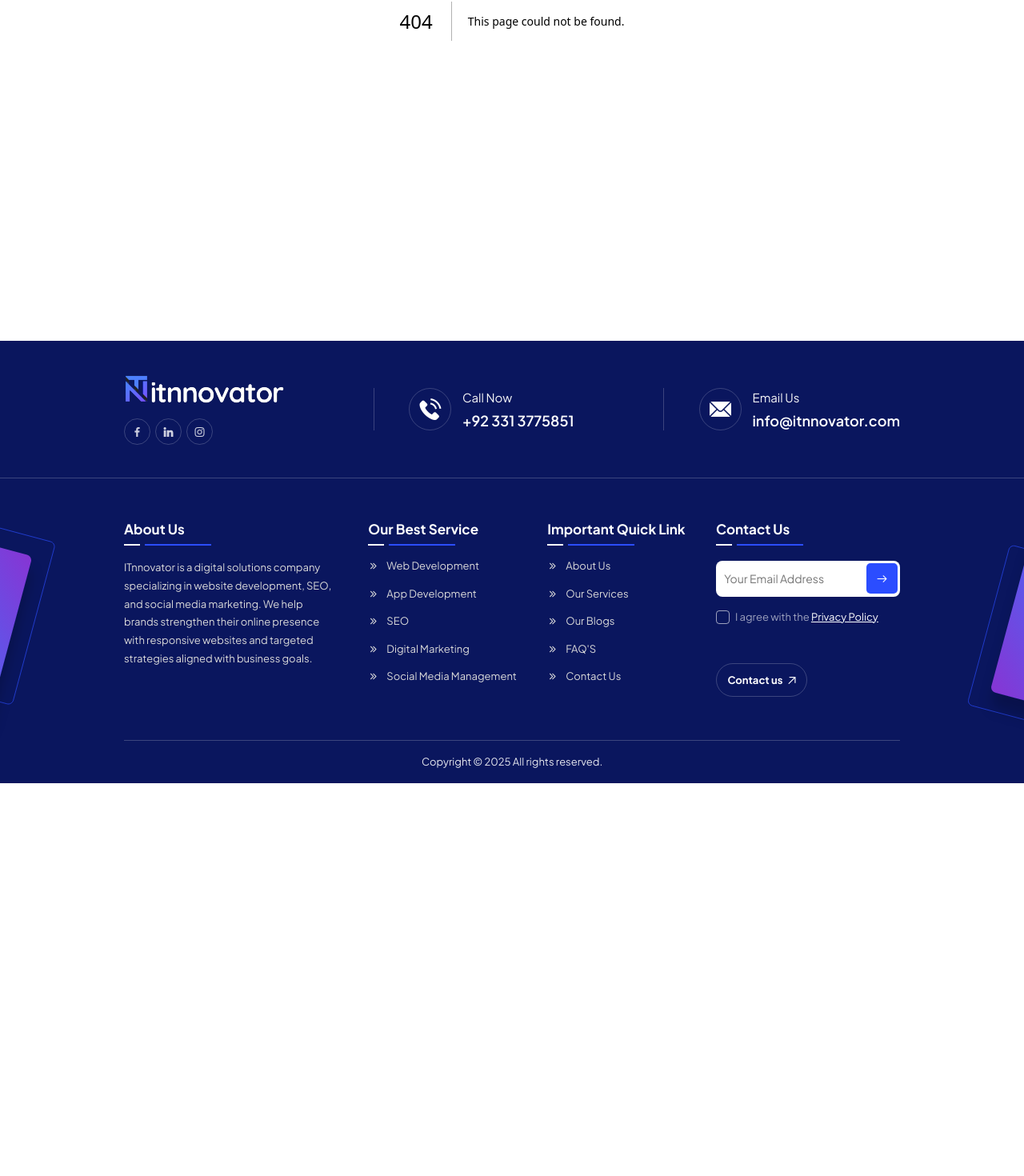
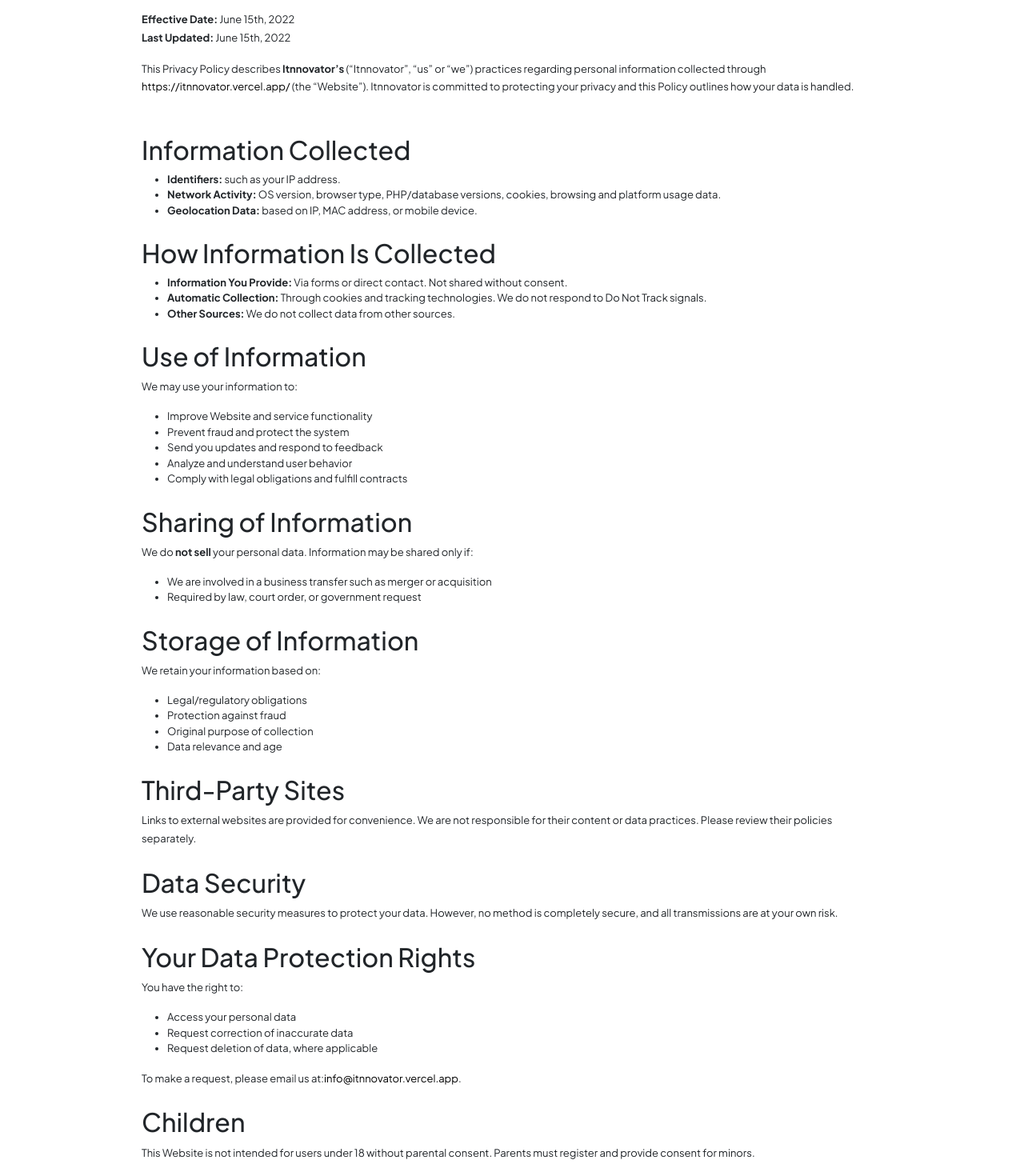
Before and after one commit to ITnnovator/ITnnovator.com, a Next.js app: page /privacypolicy in a window 1280 px wide. Before the commit this address had no page. Shown: the part 374-1844 px from the top of the page at 80% size. Before the commit the page ends 1353 px from the top, so only its background shows below. Built offline with nearby package versions, Linux system fonts and the light colour scheme.

Commit message:
comingsoon , career, privacypolicy pages create

```diff
--- a/app/blog/page.jsx
+++ b/app/blog/page.jsx
@@ -1,5 +1,6 @@
 
 import InnerBlogSection from "@/components/Blog/InnerBlogSection";
+import ComingSoon from "@/components/ComingSoon";
 import InnerBanner from "@/components/InnerBanner";
 
 export const metadata = {
@@ -15,6 +16,9 @@
 
       {/* <!-- Inner Banner --> */}
       {/* <InnerBlogSection /> */}
+
+
+      <ComingSoon />
     </>
   );
 }
--- /dev/null
+++ b/app/privacypolicy/page.jsx
@@ -0,0 +1,18 @@
+import InnerBanner from "@/components/InnerBanner";
+import PrivacyPolicy from "@/components/PrivacyPolicy/PrivacyPolicy";
+
+export const metadata = {
+  title: "Privacy Policy | ITnnovator",
+  description: "Learn more about our team and mission.",
+};
+
+export default function PrivacyPolicyPage() {
+  return (
+    <>
+      {/* Inner Banner */}
+      <InnerBanner title="Privacy Policy" />
+
+      <PrivacyPolicy />
+    </>
+  );
+}
--- a/components/Footer.jsx
+++ b/components/Footer.jsx
@@ -165,7 +165,7 @@
                                             <i className="flaticon-check-1"></i>
                                         </span>
                                         <span className="ul-checkbox-txt">
-                                            I agree with the <Link href="/">Privacy Policy</Link>
+                                            I agree with the <Link href="/privacypolicy">Privacy Policy</Link>
                                         </span>
                                     </label>
                                 </div>
--- /dev/null
+++ b/components/PrivacyPolicy/PrivacyPolicy.jsx
@@ -0,0 +1,145 @@
+import Link from "next/link";
+
+export default function PrivacyPolicy() {
+  return (
+    <>
+      <div className="container my-5">
+        <div className="row justify-content-center">
+          <div className="col-lg-10 privacy-policy-txt">
+            <h1 className="mb-4">Privacy Policy</h1>
+            <p>
+              <strong>Effective Date:</strong> June 15th, 2022
+              <br />
+              <strong>Last Updated:</strong> June 15th, 2022
+            </p>
+
+            <p>
+              This Privacy Policy describes <strong>Itnnovator’s</strong>{" "}
+              (“Itnnovator”, “us” or “we”) practices regarding personal
+              information collected through
+              <Link href="https://itnnovator.vercel.app/" target="_blank">
+                https://itnnovator.vercel.app/
+              </Link>{" "}
+              (the “Website”). Itnnovator is committed to protecting your
+              privacy and this Policy outlines how your data is handled.
+            </p>
+
+            <h2 className="mt-5">Information Collected</h2>
+            <ul>
+              <li>
+                <strong>Identifiers:</strong> such as your IP address.
+              </li>
+              <li>
+                <strong>Network Activity:</strong> OS version, browser type,
+                PHP/database versions, cookies, browsing and platform usage
+                data.
+              </li>
+              <li>
+                <strong>Geolocation Data:</strong> based on IP, MAC address, or
+                mobile device.
+              </li>
+            </ul>
+
+            <h2 className="mt-4">How Information Is Collected</h2>
+            <ul>
+              <li>
+                <strong>Information You Provide:</strong> Via forms or direct
+                contact. Not shared without consent.
+              </li>
+              <li>
+                <strong>Automatic Collection:</strong> Through cookies and
+                tracking technologies. We do not respond to Do Not Track
+                signals.
+              </li>
+              <li>
+                <strong>Other Sources:</strong> We do not collect data from
+                other sources.
+              </li>
+            </ul>
+
+            <h2 className="mt-4">Use of Information</h2>
+            <p>We may use your information to:</p>
+            <ul>
+              <li>Improve Website and service functionality</li>
+              <li>Prevent fraud and protect the system</li>
+              <li>Send you updates and respond to feedback</li>
+              <li>Analyze and understand user behavior</li>
+              <li>Comply with legal obligations and fulfill contracts</li>
+            </ul>
+
+            <h2 className="mt-4">Sharing of Information</h2>
+            <p>
+              We do <strong>not sell</strong> your personal data. Information
+              may be shared only if:
+            </p>
+            <ul>
+              <li>
+                We are involved in a business transfer such as merger or
+                acquisition
+              </li>
+              <li>Required by law, court order, or government request</li>
+            </ul>
+
+            <h2 className="mt-4">Storage of Information</h2>
+            <p>We retain your information based on:</p>
+            <ul>
+              <li>Legal/regulatory obligations</li>
+              <li>Protection against fraud</li>
+              <li>Original purpose of collection</li>
+              <li>Data relevance and age</li>
+            </ul>
+
+            <h2 className="mt-4">Third-Party Sites</h2>
+            <p>
+              Links to external websites are provided for convenience. We are
+              not responsible for their content or data practices. Please review
+              their policies separately.
+            </p>
+
+            <h2 className="mt-4">Data Security</h2>
+            <p>
+              We use reasonable security measures to protect your data. However,
+              no method is completely secure, and all transmissions are at your
+              own risk.
+            </p>
+
+            <h2 className="mt-4">Your Data Protection Rights</h2>
+            <p>You have the right to:</p>
+            <ul>
+              <li>Access your personal data</li>
+              <li>Request correction of inaccurate data</li>
+              <li>Request deletion of data, where applicable</li>
+            </ul>
+            <p>
+              To make a request, please email us at:
+              <Link href="mailto:info@itnnovator.vercel.app">
+                info@itnnovator.vercel.app
+              </Link>
+              .
+            </p>
+
+            <h2 className="mt-4">Children</h2>
+            <p>
+              This Website is not intended for users under 18 without parental
+              consent. Parents must register and provide consent for minors.
+            </p>
+
+            <h2 className="mt-4">Modifications</h2>
+            <p>
+              We may revise this Privacy Policy occasionally. Changes will be
+              posted here or otherwise communicated to you.
+            </p>
+
+            <h2 className="mt-4">Contact Us</h2>
+            <p>
+              If you have any questions, please contact us at:
+              <Link href="mailto:info@itnnovator.vercel.app">
+                info@itnnovator.vercel.app
+              </Link>
+            </p>
+          </div>
+        </div>
+      </div>
+    </>
+  );
+}
```
Also changed, not shown: app/careers/page.jsx (added, +15 -0 lines), components/ComingSoon.jsx (added, +19 -0 lines), app/globals.css, public/webImages/comingsoon.png (added).
